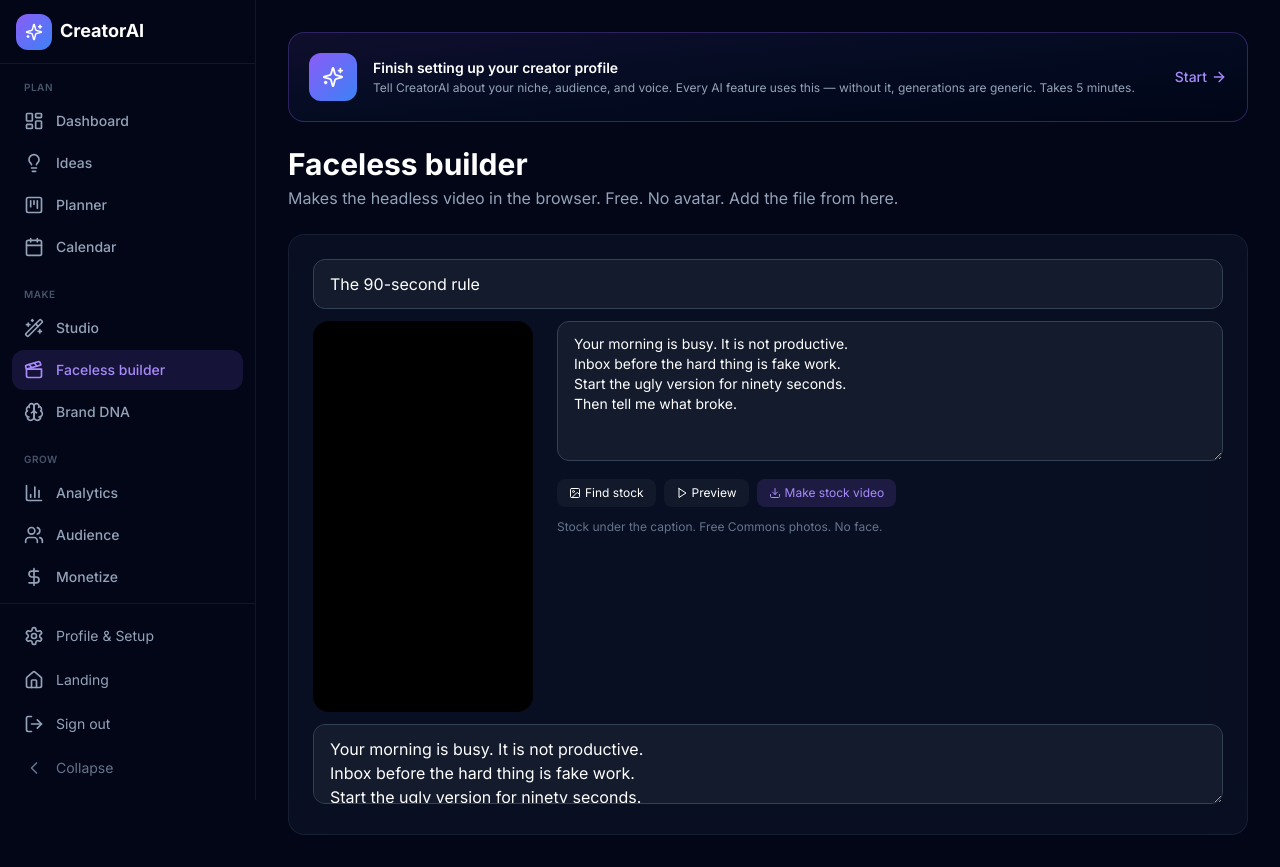
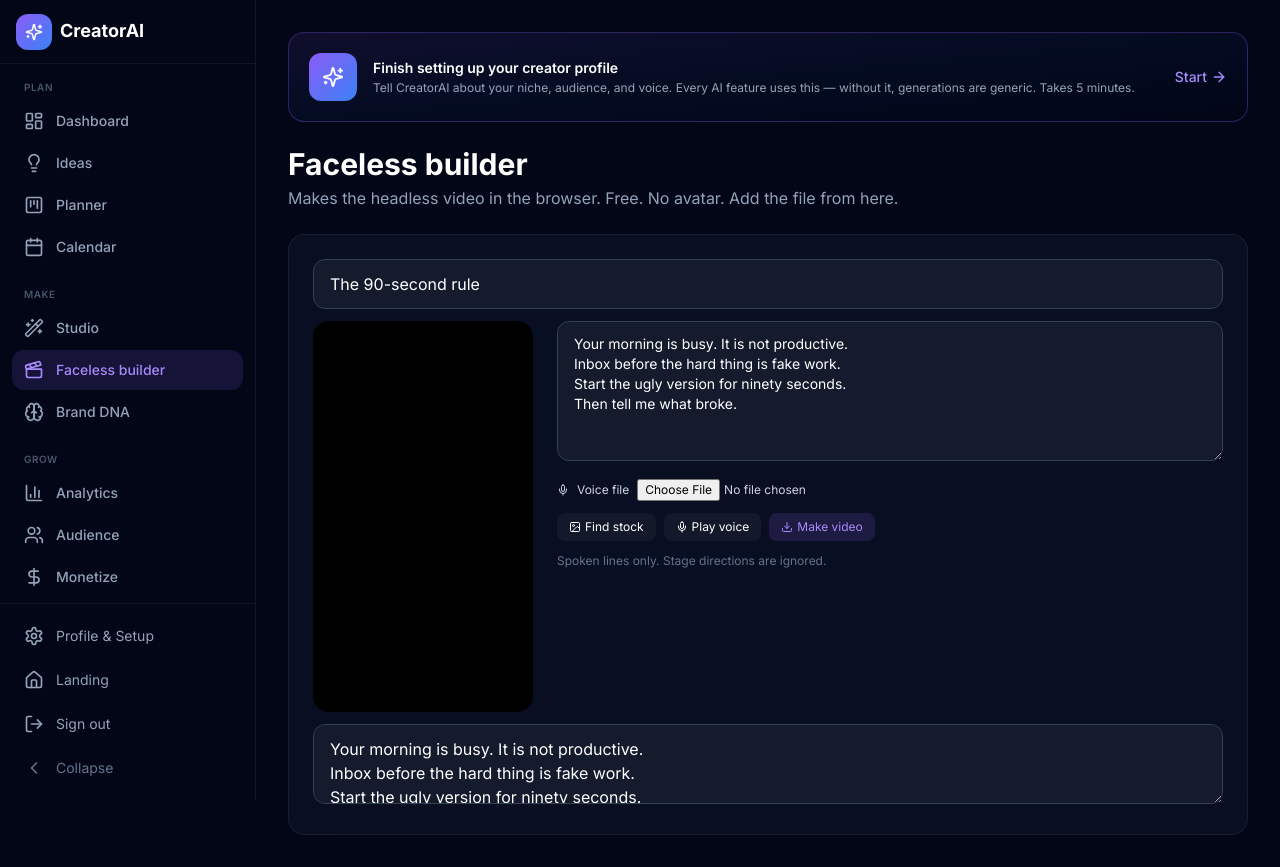
Before and after one commit to matpcul-tech/creator-os, a Next.js app: page /builder in a window 1280 px wide. Built offline with nearby package versions, Linux system fonts and the light colour scheme.

Commit message:
Read spoken lines only, match stock to them, and mix a voice track for longer cuts.

```diff
--- a/components/FacelessBuilder.tsx
+++ b/components/FacelessBuilder.tsx
@@ -1,21 +1,41 @@
 "use client";
 
 import { useEffect, useRef, useState } from "react";
-import { Download, Image as ImageIcon, Play } from "lucide-react";
+import { Download, Image as ImageIcon, Mic } from "lucide-react";
 
-type Scene = { line: string; media: HTMLImageElement | null; credit: string };
+type Scene = { line: string; query: string; media: HTMLImageElement | null; credit: string };
 type StockInfo = { url: string; thumburl?: string; size?: number; descriptionurl?: string };
-const STOP = new Set("the a an and or to for of in on your is it not then with this that from just".split(" "));
+const STOP = new Set("the a an and or to for of in on your is it not then with this that from just does have will".split(" "));
+const VISUAL: [RegExp, string][] = [
+  [/sleep|night|bed|rest/, "person sleeping in bed"],
+  [/walk|steps|stroll/, "person walking park path"],
+  [/food|eat|meal|diet|plate/, "healthy meal plate"],
+  [/lift|gym|muscle|weight/, "person lifting weights"],
+  [/pill|supplement|drug/, "empty medicine bottle"],
+  [/clock|year|age|time/, "clock on a wall"],
+  [/city|street/, "city street daylight"],
+  [/run|jog/, "person jogging park"],
+];
 
-function linesOf(script: string) {
-  return script.split(/\n+/).map((s) => s.trim()).filter(Boolean).slice(0, 6);
+function spokenLines(script: string) {
+  return script.split(/\n+/).map((s) => s.replace(/^#+\s*/, "").replace(/^\d+[.)]\s*/, "").trim()).filter((s) => {
+    if (s.length < 8) return false;
+    if (/^(hook|cta|visual|b-roll|on-screen|scene|caption)\b/i.test(s)) return false;
+    if (/\d+:\d+/.test(s) && s.length < 40) return false;
+    if (/on-screen text|bold on cards|1-2 lines/i.test(s)) return false;
+    return true;
+  }).slice(0, 12);
 }
-function queryFor(line: string) {
+function visualQuery(line: string) {
+  for (const [re, q] of VISUAL) if (re.test(line.toLowerCase())) return q + " filemime:image/jpeg";
   const words = line.toLowerCase().replace(/[^a-z0-9 ]/g, "").split(/\s+/).filter((w) => w.length > 3 && !STOP.has(w));
-  return (words.slice(0, 3).join(" ") || "city street") + " filemime:image/jpeg";
+  return (words.slice(0, 2).join(" ") || "daylight landscape") + " photograph filemime:image/jpeg";
+}
+function secondsFor(line: string) {
+  return Math.min(12, Math.max(4.5, line.split(/\s+/).length / 2.2));
 }
 async function commons(q: string): Promise<StockInfo[]> {
-  const url = "https://commons.wikimedia.org/w/api.php?action=query&format=json&origin=*&generator=search&gsrnamespace=6&gsrlimit=4&prop=imageinfo&iiprop=url|size&iiurlwidth=1080&gsrsearch=" + encodeURIComponent(q);
+  const url = "https://commons.wikimedia.org/w/api.php?action=query&format=json&origin=*&generator=search&gsrnamespace=6&gsrlimit=4&prop=imageinfo&iiprop=url&iiurlwidth=1080&gsrsearch=" + encodeURIComponent(q);
   const data = await fetch(url).then((r) => r.json());
   const pages = Object.values(data.query?.pages || {}) as { imageinfo?: StockInfo[] }[];
   return pages.map((p) => p.imageinfo?.[0]).filter((info): info is StockInfo => Boolean(info));
@@ -30,11 +50,9 @@
   });
 }
 function cover(ctx: CanvasRenderingContext2D, media: CanvasImageSource, w: number, h: number, dx: number, dy: number, dw: number, dh: number, zoom: number) {
-  const sw = w * zoom;
-  const sh = h * zoom;
-  const scale = Math.max(dw / sw, dh / sh);
-  const nw = sw * scale;
-  const nh = sh * scale;
+  const scale = Math.max(dw / (w * zoom), dh / (h * zoom));
+  const nw = w * zoom * scale;
+  const nh = h * zoom * scale;
   ctx.drawImage(media, dx + (dw - nw) / 2, dy + (dh - nh) / 2, nw, nh);
 }
 function wrap(ctx: CanvasRenderingContext2D, text: string, max: number) {
@@ -47,70 +65,81 @@
     else line = trial;
   }
   if (line) out.push(line);
-  return out.slice(0, 4);
+  return out.slice(0, 3);
 }
 
 export function FacelessBuilder({ script, title, contentId }: { script: string; title: string; contentId?: number }) {
   const canvasRef = useRef<HTMLCanvasElement>(null);
   const scenesRef = useRef<Scene[]>([]);
+  const voiceRef = useRef<HTMLAudioElement | null>(null);
   const [text, setText] = useState(script);
   const [scenes, setScenes] = useState<Scene[]>([]);
-  const [status, setStatus] = useState("Stock under the caption. Free Commons photos. No face.");
+  const [status, setStatus] = useState("Spoken lines only. Stage directions are ignored.");
   const [fileUrl, setFileUrl] = useState("");
+  const [voiceName, setVoiceName] = useState("");
   const [busy, setBusy] = useState(false);
   useEffect(() => setText(script), [script]);
 
-  function paint(progress: number, list = scenesRef.current) {
+  function paint(elapsed: number, list = scenesRef.current) {
     const canvas = canvasRef.current;
     if (!canvas) return;
     const ctx = canvas.getContext("2d");
     if (!ctx) return;
-    const cards = list.length ? list : linesOf(text).map((line) => ({ line, media: null, credit: "" }));
-    const idx = Math.min(cards.length - 1, Math.max(0, Math.floor(progress)));
-    const local = progress - Math.floor(progress);
-    const scene = cards[idx] || { line: title || "Faceless", media: null, credit: "" };
+    const cards = list.length ? list : spokenLines(text).map((line) => ({ line, query: visualQuery(line), media: null, credit: "" }));
+    let cursor = 0;
+    let idx = 0;
+    let local = 0;
+    for (let i = 0; i < cards.length; i++) {
+      const len = secondsFor(cards[i].line);
+      if (elapsed < cursor + len || i === cards.length - 1) { idx = i; local = Math.min(1, (elapsed - cursor) / len); break; }
+      cursor += len;
+    }
+    const scene = cards[idx] || { line: title || "Faceless", media: null };
     ctx.fillStyle = "#111";
     ctx.fillRect(0, 0, 720, 1280);
-    const img = scene.media;
-    if (img) {
-      cover(ctx, img, img.naturalWidth || 720, img.naturalHeight || 760, 0, 140, 720, 800, 1 + local * 0.06);
-    } else {
-      ctx.fillStyle = idx % 2 ? "#1e5c49" : "#e23d12";
-      ctx.fillRect(0, 140, 720, 800);
-    }
-    ctx.fillStyle = "rgba(12,11,9,0.82)";
+    if (scene.media) cover(ctx, scene.media, scene.media.naturalWidth || 720, scene.media.naturalHeight || 800, 0, 120, 720, 820, 1 + local * 0.05);
+    else { ctx.fillStyle = "#1e5c49"; ctx.fillRect(0, 120, 720, 820); }
+    ctx.fillStyle = "rgba(12,11,9,0.84)";
     ctx.fillRect(0, 960, 720, 320);
-    ctx.fillStyle = "#e23d12";
-    ctx.font = "600 22px sans-serif";
-    ctx.fillText(idx === 0 ? "HOOK" : idx === cards.length - 1 ? "CTA" : String(idx).padStart(2, "0"), 48, 1016);
     ctx.fillStyle = "#f4eee4";
-    ctx.font = "700 40px Georgia, serif";
-    wrap(ctx, scene.line, 600).forEach((ln, i) => ctx.fillText(ln, 48, 1068 + i * 50));
+    ctx.font = "700 42px Georgia, serif";
+    wrap(ctx, scene.line, 610).forEach((ln, i) => ctx.fillText(ln, 48, 1040 + i * 52));
     ctx.fillStyle = "#e23d12";
     ctx.fillRect(48, 1236, 624 * Math.min(1, local || 0.05), 8);
   }
 
   async function findStock() {
     setBusy(true);
-    setStatus("Matching a photo to each line\u2026");
+    const lines = spokenLines(text);
+    setStatus("Matching photos to " + lines.length + " spoken lines…");
     const built: Scene[] = [];
-    for (const line of linesOf(text)) {
-      const pics = await commons(queryFor(line)).catch(() => [] as StockInfo[]);
+    for (const line of lines) {
+      const query = visualQuery(line);
+      const pics = await commons(query).catch(() => [] as StockInfo[]);
       let media: HTMLImageElement | null = null;
       let credit = "Wikimedia Commons";
       for (const pic of pics) {
         media = await loadImage(pic.thumburl || pic.url);
         if (media) { credit = pic.descriptionurl || credit; break; }
       }
-      built.push({ line, media, credit });
+      built.push({ line, query, media, credit });
     }
     scenesRef.current = built;
     setScenes(built);
-    paint(0.15, built);
-    const hit = built.filter((s) => s.media).length;
-    setStatus(hit + " of " + built.length + " scenes have stock. Credit the Commons files when you post.");
+    paint(0.2, built);
+    const total = built.reduce((n, s) => n + secondsFor(s.line), 0);
+    setStatus(built.filter((s) => s.media).length + " photos. About " + Math.round(total) + " seconds. Add a voice file to put it in the export.");
     setBusy(false);
     return built;
+  }
+
+  function speak() {
+    const lines = spokenLines(text);
+    window.speechSynthesis.cancel();
+    const u = new SpeechSynthesisUtterance(lines.join(". "));
+    u.rate = 0.95;
+    window.speechSynthesis.speak(u);
+    setStatus("Playing voice in the browser. A downloaded file includes voice only if you attach an audio file.");
   }
 
   async function render() {
@@ -119,41 +148,51 @@
     const canvas = canvasRef.current;
     if (!canvas || !list.length) return;
     paint(0.05, list);
+    const canvasStream = canvas.captureStream(30);
+    let mixed: MediaStream = canvasStream;
+    const voice = voiceRef.current;
+    if (voice && voice.src) {
+      const audioCtx = new AudioContext();
+      const dest = audioCtx.createMediaStreamDestination();
+      const source = audioCtx.createMediaElementSource(voice);
+      source.connect(dest);
+      source.connect(audioCtx.destination);
+      mixed = new MediaStream([...canvasStream.getVideoTracks(), ...dest.stream.getAudioTracks()]);
+      voice.currentTime = 0;
+      await voice.play();
+    }
     const mime = MediaRecorder.isTypeSupported("video/webm;codecs=vp9") ? "video/webm;codecs=vp9" : "video/webm";
-    const rec = new MediaRecorder(canvas.captureStream(30), { mimeType: mime });
+    const rec = new MediaRecorder(mixed, { mimeType: mime });
     const chunks: Blob[] = [];
     rec.ondataavailable = (e) => { if (e.data.size) chunks.push(e.data); };
     const done = new Promise((resolve) => { rec.onstop = resolve; });
-    setStatus("Rendering the stock cut\u2026");
+    setStatus("Rendering…");
     rec.start();
-    const total = list.length * 3.2;
+    const total = list.reduce((n, s) => n + secondsFor(s.line), 0);
     const started = performance.now();
     await new Promise<void>((resolve) => {
       const id = window.setInterval(() => {
         const t = (performance.now() - started) / 1000;
-        paint(t / 3.2, list);
+        paint(t, list);
         if (t >= total) { window.clearInterval(id); resolve(); }
       }, 40);
     });
     rec.stop();
+    voice?.pause();
     await done;
     const blob = new Blob(chunks, { type: "video/webm" });
-    if (blob.size < 1000) {
-      setStatus("Render came back empty. Hit Find stock, then Make video again.");
-      return;
-    }
     const url = URL.createObjectURL(blob);
     setFileUrl(url);
     const a = document.createElement("a");
     a.href = url;
-    a.download = (title || "faceless-stock").slice(0, 40).replace(/\s+/g, "-") + ".webm";
+    a.download = (title || "faceless").slice(0, 40).replace(/\s+/g, "-") + ".webm";
     a.click();
     if (contentId) {
       const req = indexedDB.open("faceless-builder", 1);
       req.onupgradeneeded = () => req.result.createObjectStore("cuts");
       req.onsuccess = () => req.result.transaction("cuts", "readwrite").objectStore("cuts").put(blob, String(contentId));
     }
-    setStatus("File downloaded. Stock is in the picture. Upload it from Publish.");
+    setStatus("Downloaded. Captions are the spoken lines. Voice is in the file if you attached one.");
   }
 
   return (
@@ -161,13 +200,24 @@
       <canvas ref={canvasRef} width={720} height={1280} className="w-full max-w-[220px] rounded-2xl bg-black" />
       <div>
         <textarea value={text} onChange={(e) => { setText(e.target.value); scenesRef.current = []; }} className="cai-input min-h-[140px] text-sm" />
+        <label className="mt-3 flex items-center gap-2 text-xs text-dark-300">
+          <Mic size={12} /> Voice file
+          <input type="file" accept="audio/*" onChange={(e) => {
+            const file = e.target.files?.[0];
+            if (!file) return;
+            if (!voiceRef.current) voiceRef.current = new Audio();
+            voiceRef.current.src = URL.createObjectURL(file);
+            setVoiceName(file.name);
+          }} />
+          {voiceName}
+        </label>
         <div className="flex flex-wrap gap-2 mt-3">
           <button onClick={findStock} disabled={busy} className="px-3 py-1.5 rounded-lg text-xs bg-dark-800/40 text-white flex items-center gap-1"><ImageIcon size={12} /> Find stock</button>
-          <button onClick={() => paint(0.2)} className="px-3 py-1.5 rounded-lg text-xs bg-dark-800/40 text-white flex items-center gap-1"><Play size={12} /> Preview</button>
-          <button onClick={render} disabled={busy} className="px-3 py-1.5 rounded-lg text-xs bg-brand-500/15 text-brand-400 flex items-center gap-1"><Download size={12} /> Make stock video</button>
+          <button onClick={speak} className="px-3 py-1.5 rounded-lg text-xs bg-dark-800/40 text-white flex items-center gap-1"><Mic size={12} /> Play voice</button>
+          <button onClick={render} disabled={busy} className="px-3 py-1.5 rounded-lg text-xs bg-brand-500/15 text-brand-400 flex items-center gap-1"><Download size={12} /> Make video</button>
         </div>
         <p className="text-xs text-dark-500 mt-3">{status}</p>
-        {scenes.filter((s) => s.credit).map((s, i) => <p key={i} className="text-[10px] text-dark-500 truncate">{i + 1}. {s.credit}</p>)}
+        {scenes.map((s, i) => <p key={i} className="text-[10px] text-dark-500 truncate">{i + 1}. {s.line}</p>)}
         {fileUrl ? <video src={fileUrl} controls className="mt-3 w-full max-w-[220px] rounded-xl" /> : null}
       </div>
     </div>
```
